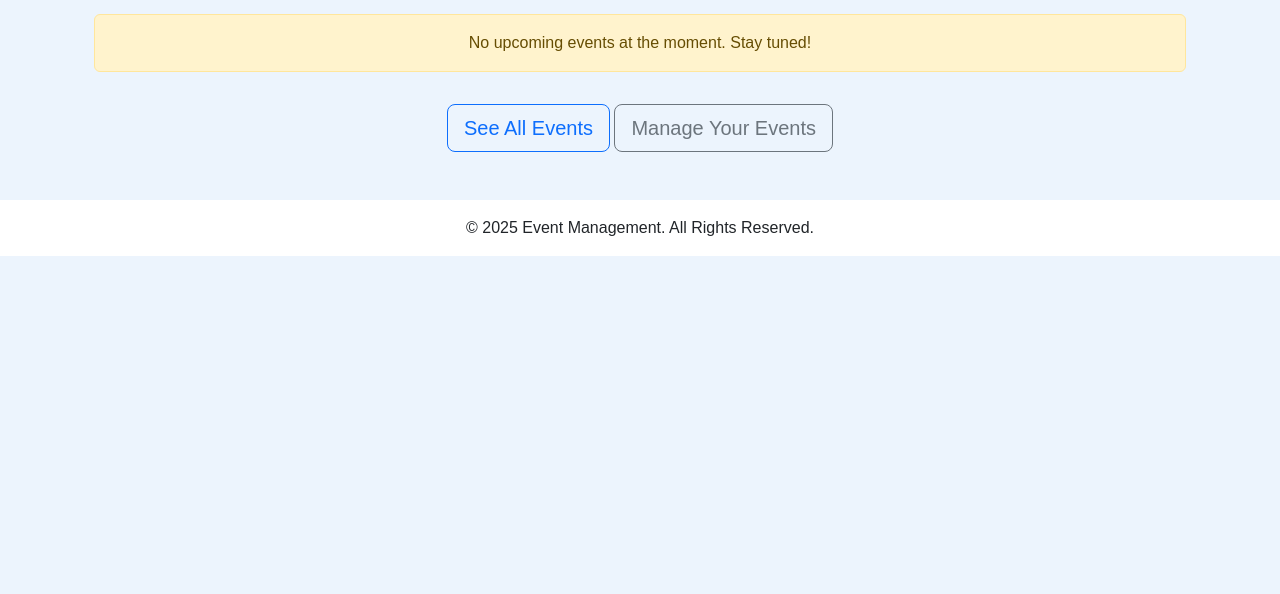
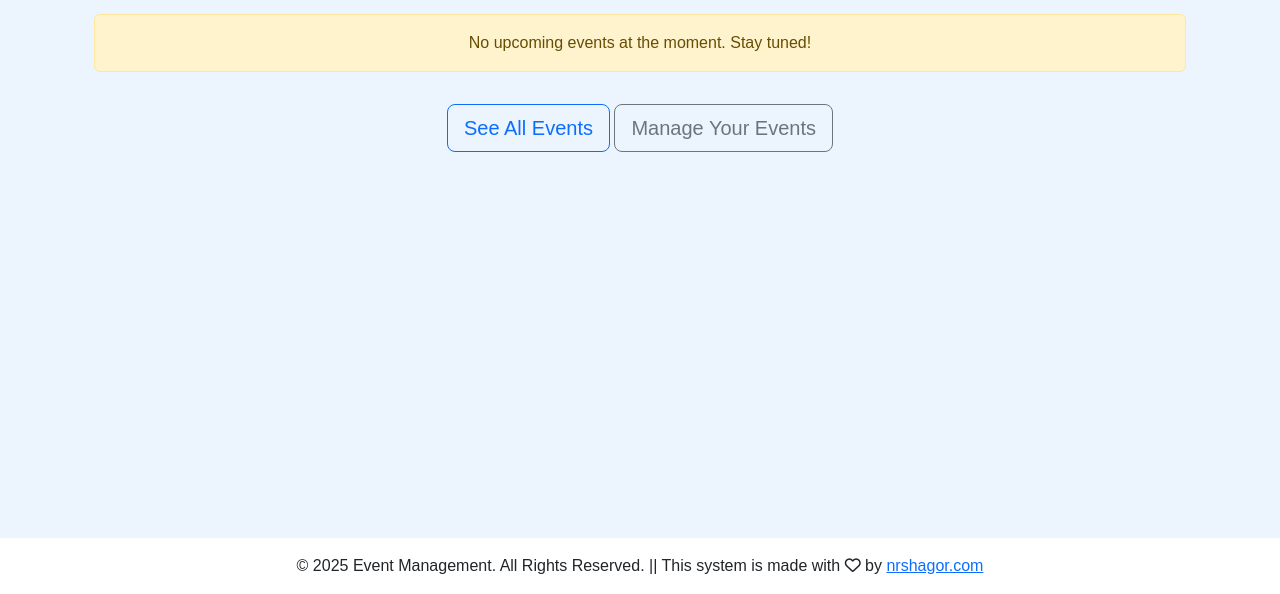
Before and after one commit to nrshagor/event-management-system, a PHP site: page /event-management-system/index.php in a window 1280 px wide. Shown: the part 206-800 px from the top of the page. Run offline with PHP 8.4, Linux system fonts and the light colour scheme; data that the repository does not hold is empty.

Commit message:
Added footer design

```diff
--- a/app/views/footer.php
+++ b/app/views/footer.php
@@ -1,9 +1,8 @@
 </div> <!-- Closing container -->
 
-<footer class="bg-white text-center text-dark py-3 mt-5">
-    <p class="mb-0">© <?= date('Y') ?> Event Management. All Rights Reserved.</p>
+<footer class="bg-white text-center text-dark py-3 mt-5 fixed-bottom">
+    <p class="mb-0">© <?= date('Y') ?> Event Management. All Rights Reserved. || This system is made with <i class="fa-regular fa-heart"></i> by <a href="https://nrshagor.com/" target="_blank">nrshagor.com</p>
 </footer>
-
 
 
 <!-- jQuery -->
```
